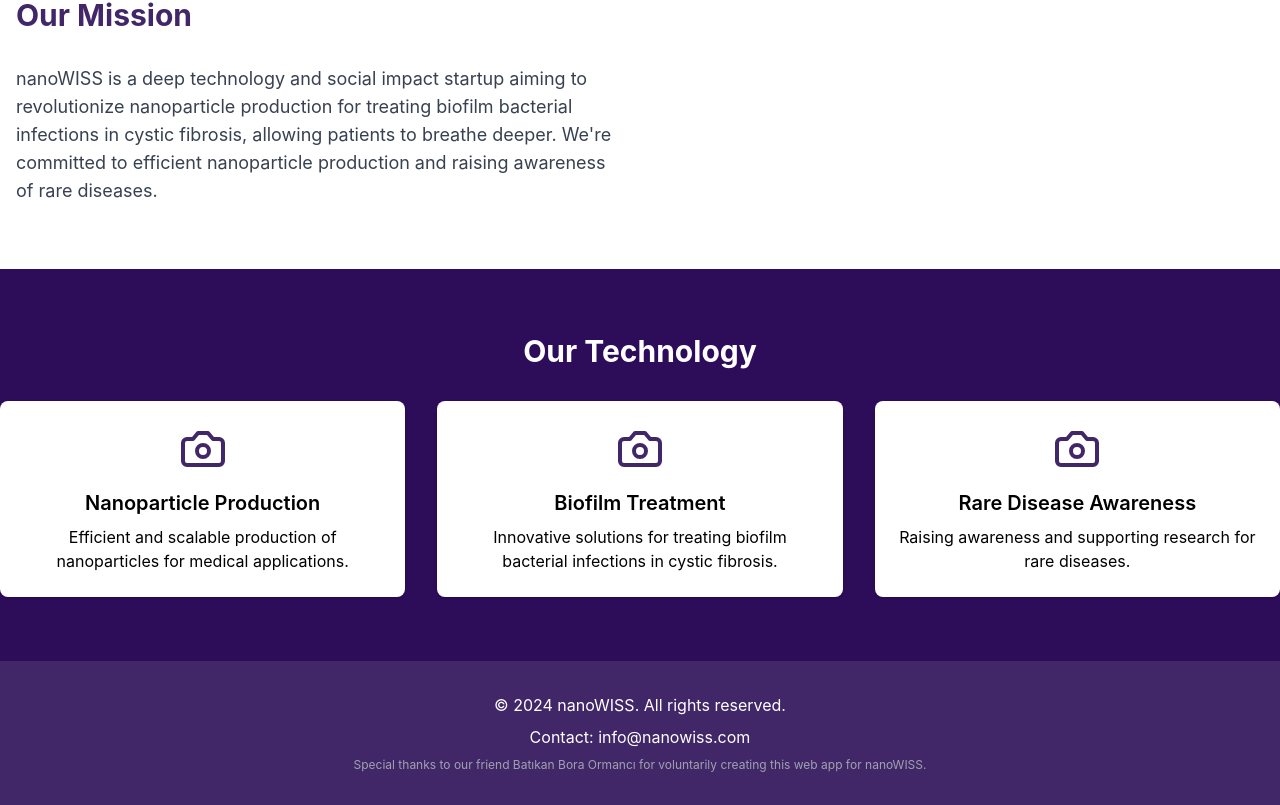
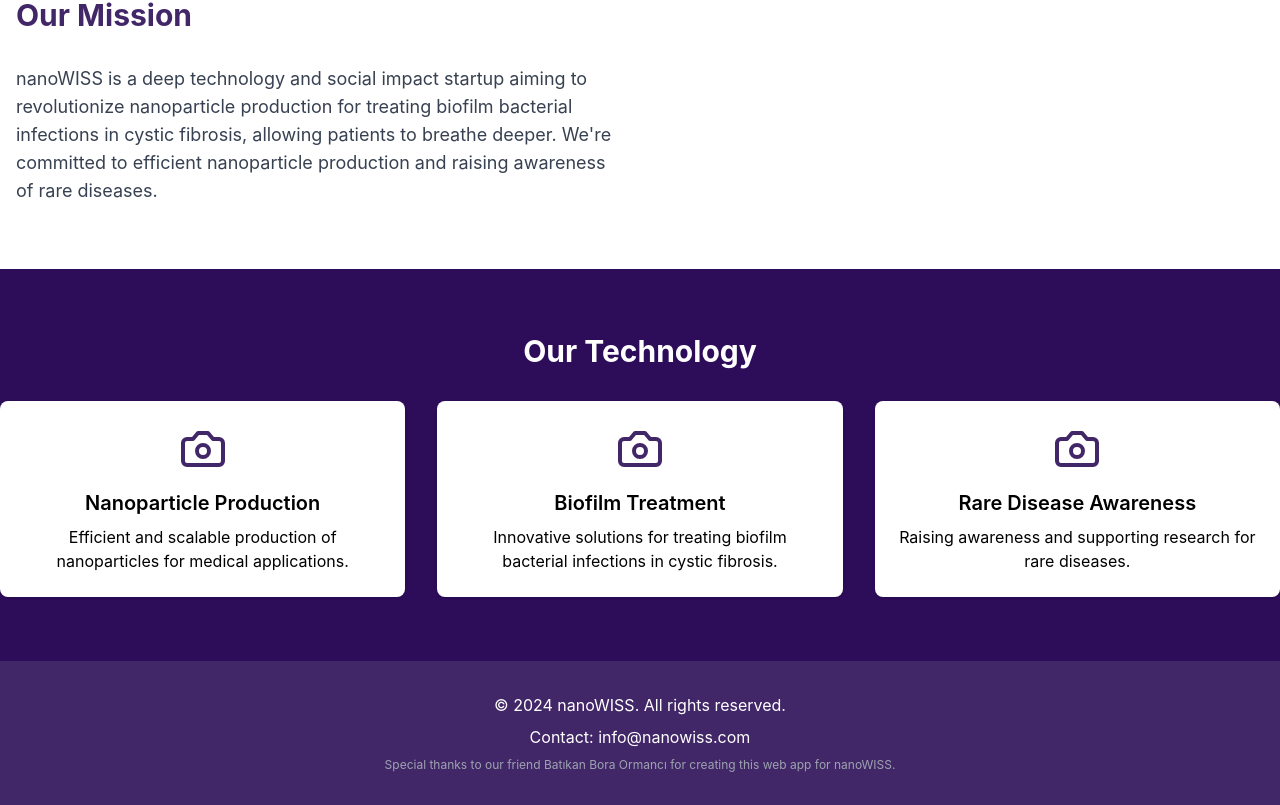
Before and after one commit to batikanor/nanowiss, a React (Create React App) app: page / in a window 1280 px wide. Shown: the part 851-1656 px from the top of the page. Built offline with nearby package versions, Linux system fonts and the light colour scheme.

Commit message:
Small change

```diff
--- a/src/components/HomePage.js
+++ b/src/components/HomePage.js
@@ -90,7 +90,7 @@
           <p className="mt-2">Contact: info@nanowiss.com</p>
           {/* Credit Section */}
           <p className="text-xs mt-2 text-gray-400">
-            Special thanks to our friend Batıkan Bora Ormancı for voluntarily creating this web app for nanoWISS.
+            Special thanks to our friend Batıkan Bora Ormancı for creating this web app for nanoWISS.
           </p>
         </div>
       </footer>
```
